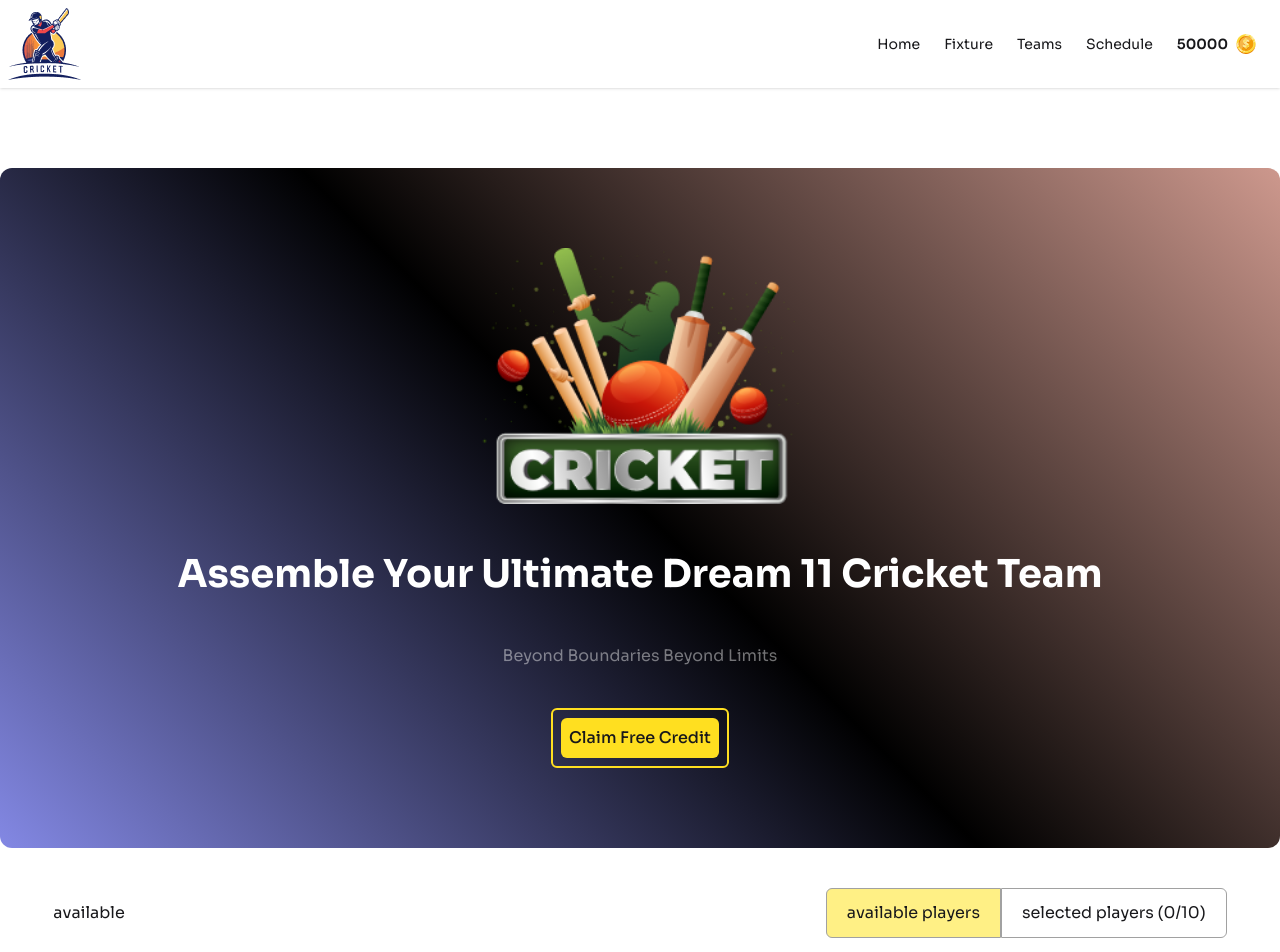
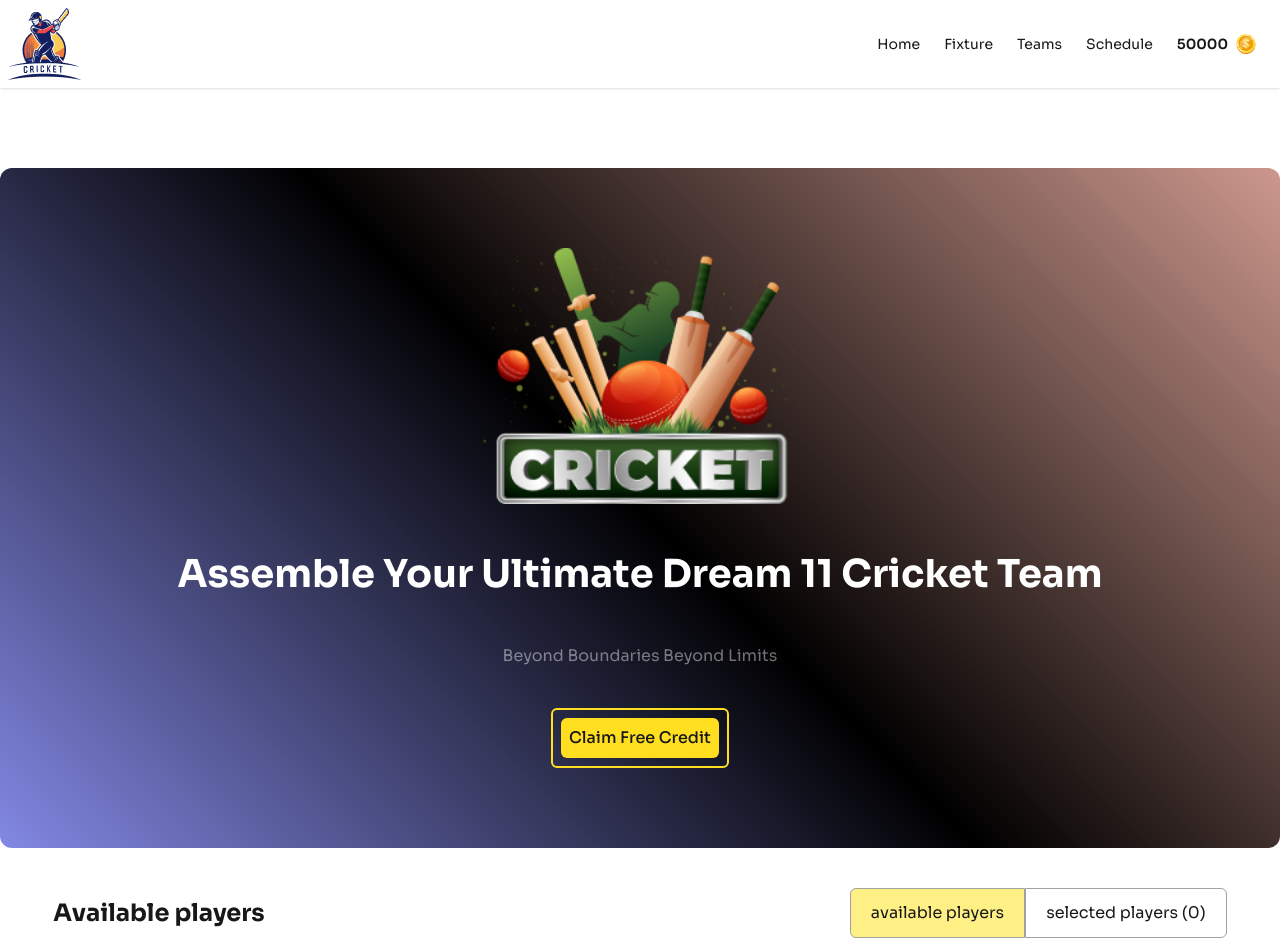
Before and after one commit to Rakib-dhali/BPL-dream-11, a React (Vite) app: page / in a window 1280 px wide. Shown: the top 952 px of the page. Built offline with nearby package versions, Linux system fonts and the light colour scheme.

Commit message:
remove functionality

```diff
--- a/package.json
+++ b/package.json
@@ -14,6 +14,7 @@
     "react": "^19.1.1",
     "react-dom": "^19.1.1",
     "react-icons": "^5.6.0",
+    "react-toastify": "^11.0.5",
     "tailwindcss": "^4.2.2"
   },
   "devDependencies": {
--- a/src/components/Players.jsx
+++ b/src/components/Players.jsx
@@ -11,7 +11,7 @@ const Players = ({ playerPromise, setCoin, coin }) => {
   return (
     <div className="w-11/12 mx-auto">
       <div className="flex justify-between items-center my-10 mx-auto ">
-        <h2>{selectedBtn}</h2>
+        <h2 className="text-2xl font-bold ">{selectedBtn==="available"? "Available players":`selected players (${selectedPlayers.length}/${data.length})` }</h2>
         <div className="flex  ">
           <button
             onClick={() => setSelectedBtn("available")}
@@ -23,7 +23,7 @@ const Players = ({ playerPromise, setCoin, coin }) => {
             onClick={() => setSelectedBtn("selected")}
             className={`${selectedBtn === "selected" ? "bg-yellow-200" : ""} border border-neutral-400 px-5 py-3 rounded-r-md`}
           >
-            selected players ({selectedPlayers.length}/{data.length})
+            selected players ({selectedPlayers.length})
           </button>
         </div>
       </div>
@@ -35,7 +35,7 @@ const Players = ({ playerPromise, setCoin, coin }) => {
         ))}
       </div>
         :<div>
-          <Selected  selectedPlayers={selectedPlayers} />
+          <Selected  selectedPlayers={selectedPlayers} setSelectedPlayers={setSelectedPlayers} />
         </div>
       }
     </div>
--- a/src/components/Selected.jsx
+++ b/src/components/Selected.jsx
@@ -1,13 +1,14 @@
 import deleteIcon from "/assets/delete.png";
 
-const Selected = ({ selectedPlayers }) => {
+const Selected = ({ selectedPlayers, setSelectedPlayers }) => {
 
-  // const deletePlayer = () => {
-  //   se
-  // }
+  const deletePlayer = (selectedPlayer) => {
+    const filteredPlayers = selectedPlayers.filter((selected) => selected.playerName !== selectedPlayer.playerName)
+    setSelectedPlayers(filteredPlayers)
+  }
 
   return (
-    <div className="flex flex-col gap-4">
+    <div className="flex flex-col gap-4 mb-10">
       {selectedPlayers.map((selectedPlayer, index) => (
         <div
           className="flex items-center justify-between border border-gray-500 rounded-lg p-3"
@@ -25,7 +26,7 @@ const Selected = ({ selectedPlayers }) => {
               </p>
             </div>
           </div>
-          <button >
+          <button onClick={() => deletePlayer(selectedPlayer)} className="btn">
             <img src={deleteIcon} alt="" />
           </button>
         </div>
```
Also changed, not shown: 1 other file (tests, documents, lock files or other folders).
